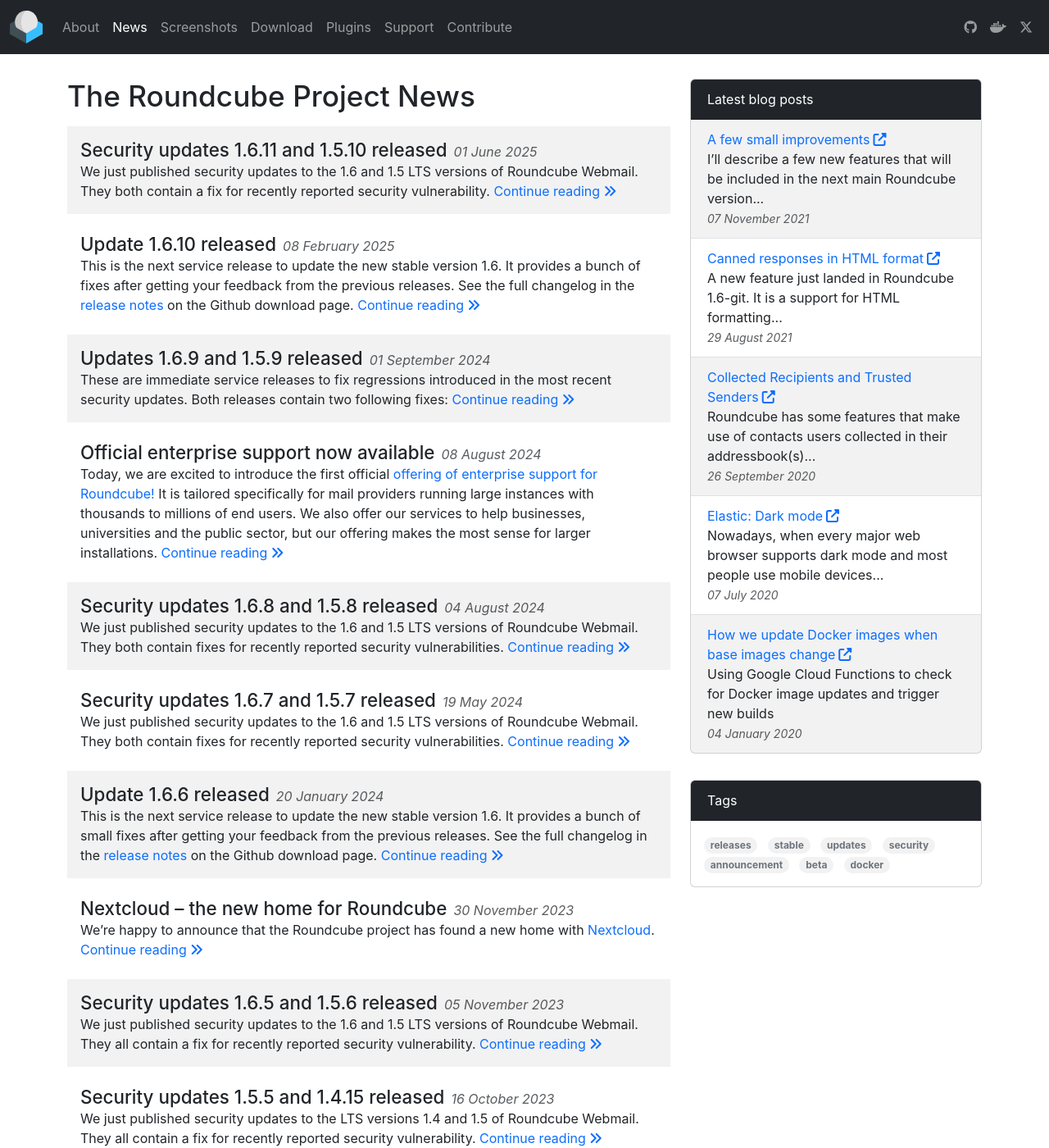
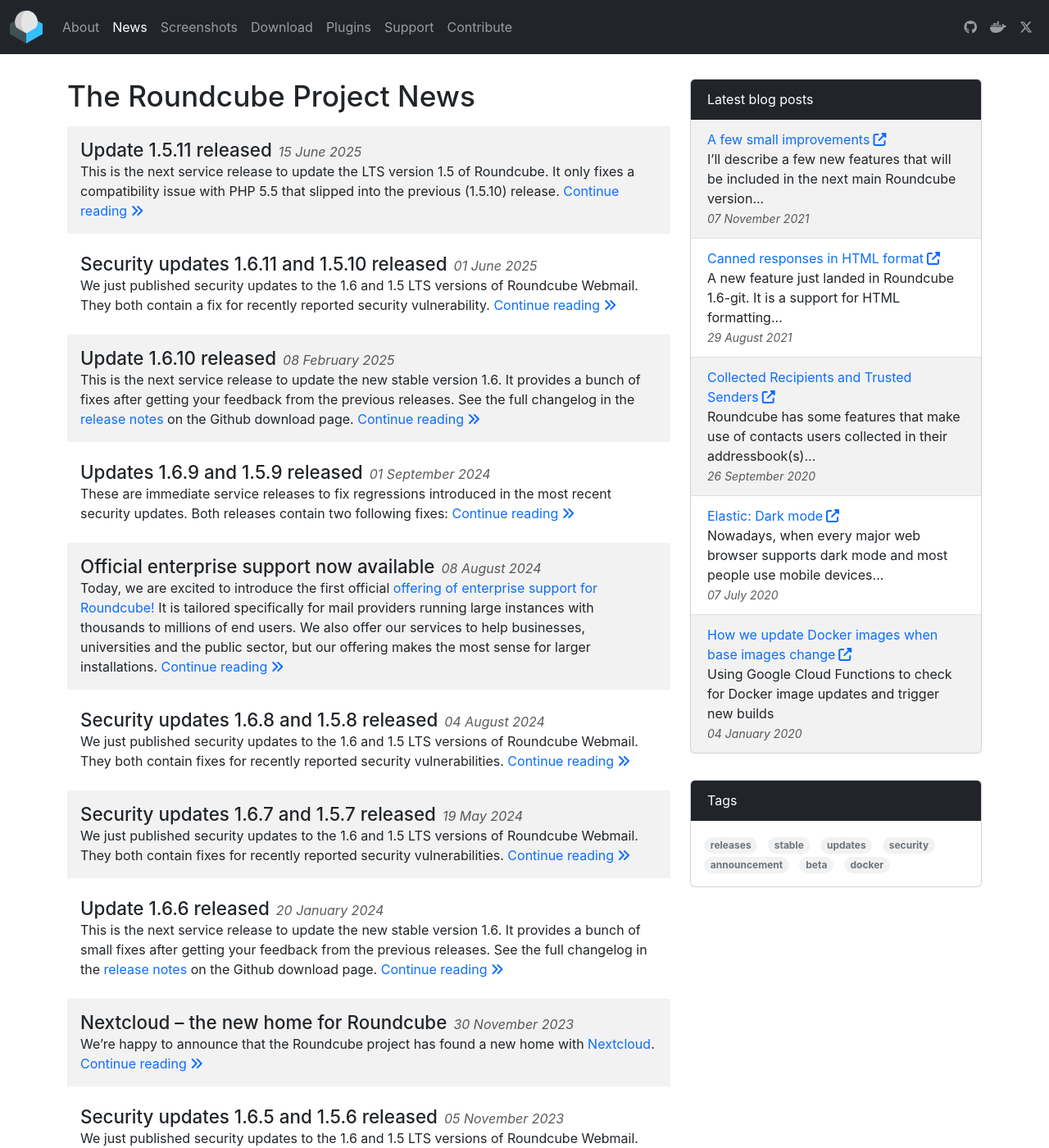
Before and after one commit to roundcube/roundcube.github.com, a Jekyll site: the page built from news/index.html, in a window 1280 px wide and 1400 px high. Shown: the whole window at 82% size. Built offline with Jekyll 4.4.1, drawn with Linux system fonts in a browser that asks for light colours; nearby versions of some CDN libraries; the list of posts is cut into pages by our own code.

Commit message:
1.5.11 release

```diff
--- /dev/null
+++ b/_posts/2025-06-15-update-1.5.11-release.md
@@ -0,0 +1,12 @@
+---
+layout: article
+title: Update 1.5.11 released
+tags: releases updates stable
+---
+This is the next service release to update the LTS version 1.5 of Roundcube.
+It only fixes a compatibility issue with PHP 5.5 that slipped into the previous (1.5.10) release.
+
+This release is considered stable and if you wasn't able to upgrade to 1.5.10 yet
+you should update now. Download it from [roundcube.net](https://roundcube.net/download).
+
+Please do backup your data before updating!
```
Also changed, not shown: _data/releases.json (+4 -4 lines).
